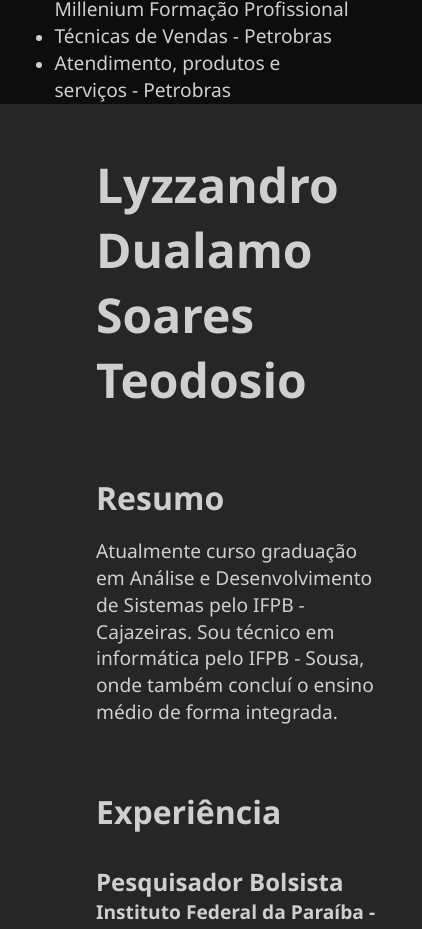
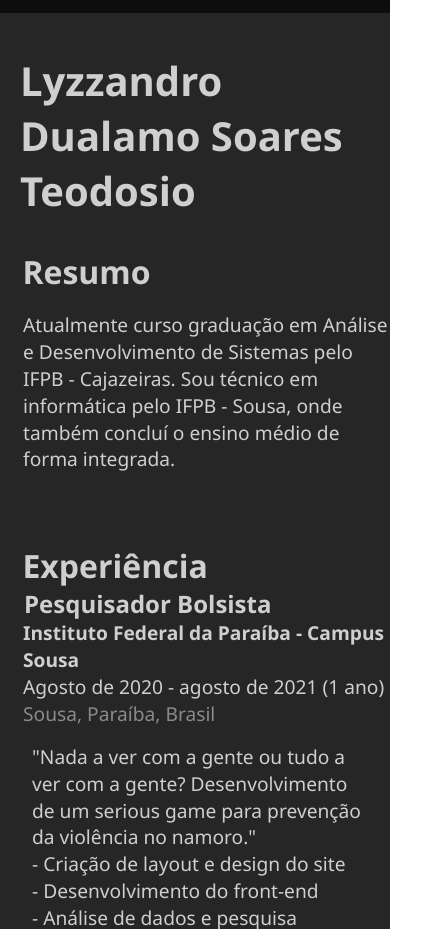
Before and after one commit to lyzzandro/lyzzandro.github.io, a plain HTML site: page index.html in a window 390 px wide. Shown: the part 1071-2000 px from the top of the page, 422 px wide, since content can reach past the window. Drawn offline with Linux system fonts and the light colour scheme.

Commit message:
Ajustando responsividade

```diff
--- a/style.css
+++ b/style.css
@@ -154,6 +154,27 @@ p{
         margin: 0;
     }
 
+    #lyzzandro{
+        margin: 0 auto 1em auto;
+    }
+
+    #conteudo h2{
+        font-size: 2em;
+        padding: 1em 0 0 0.7em;
+    }
+
+    #icons{
+        display: flex;
+        justify-content: center;
+    }
+
+    #nome{
+        font-size: 2.5em ;
+        margin: 0;
+        padding: 1em 0.5em 0 0.5em;
+    }
+
+
     #informacoes h2{
         font-size: 2em;
     }
@@ -161,14 +182,56 @@ p{
     #informacoes{
         width: 100vw;
         margin: 0;
-        padding: 0 2em 0 0;
+        padding: 0 0 0 0;
+    }
+
+    #informacoes #dados{
+        padding: 1em 1em 0 1em;
+    }
+
+    #lista-certificados{
+        padding: 1em 0 1em 1.4em;
     }
 
     #conteudo{
         background: #262626;
         width: 100vw;
-        padding: 0 2em 0 0;
+        padding: 0 0 0 0;
+    }
 
+    #descricao-resumo{
+        font-size: 1.2em;
+        padding: 1em 0 2em 1.2em;
+    }
+
+    /*experiência*/
+
+    #experiencia{
+        padding: 0 0 0 0;
+        margin: 0 0 0 0;
+    }
+
+    #empresa, #tempo, #local{
+        padding: 0 0 0 1.2em;
+    }
+
+    #cargo{
+        font-weight: 700;
+        font-size: 1.5em;
+        padding: 0 0 0 1em;
+    }
+
+    #empresa{
+        font-weight: 600;
+    }
+
+    #local{
+        color: #8d8989;
+    }
+
+    .tarefas{
+        margin-top: 1em;
+        padding: 0 1.5em 0 2em;
     }
 
     .empregos{
```
